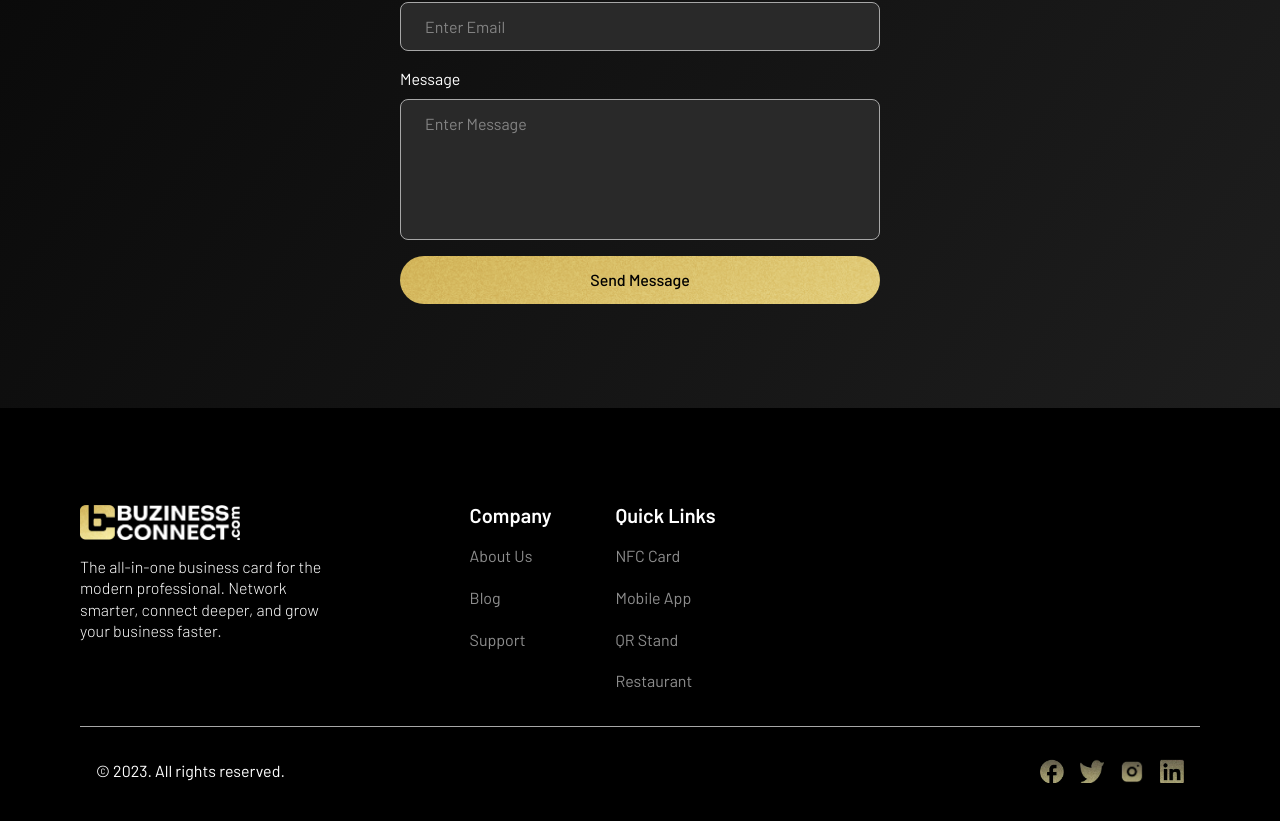
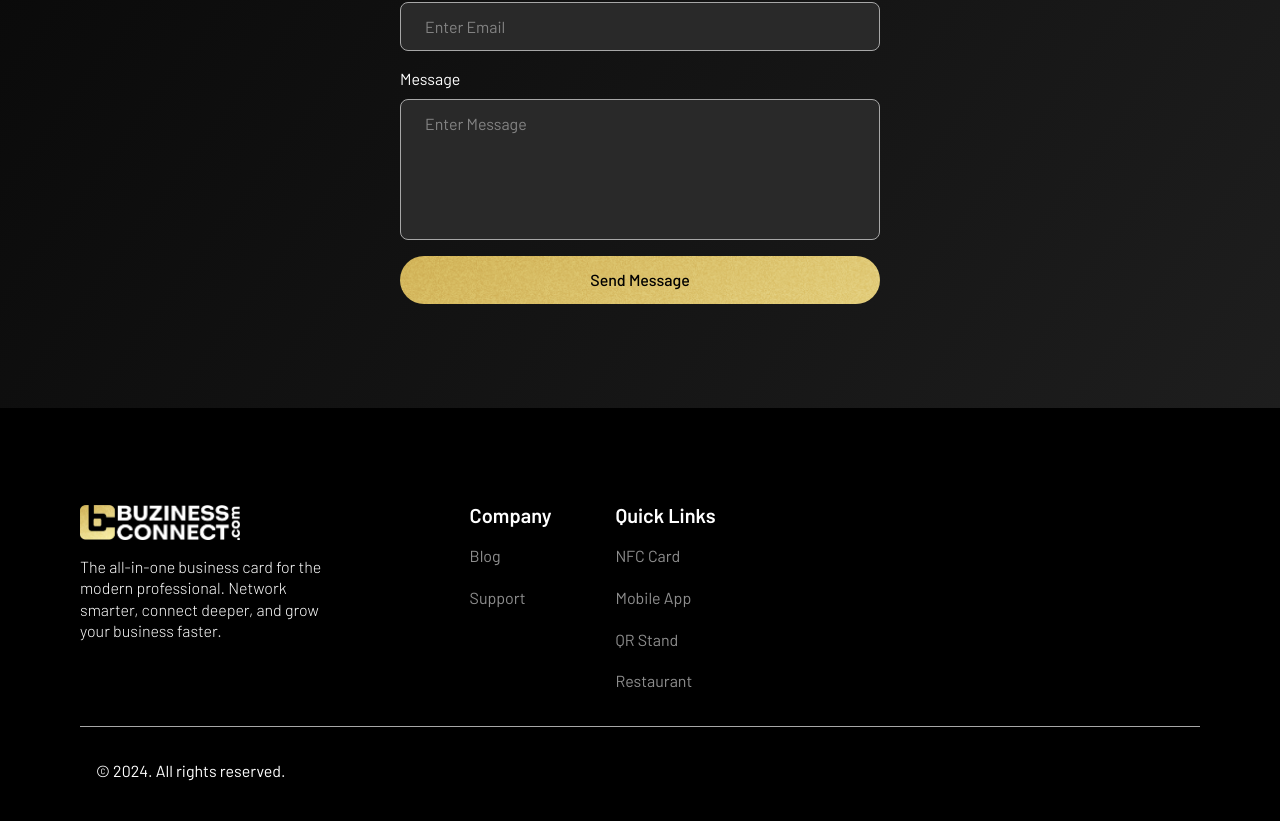
Before and after one commit to XyvinTech/Xcard, a React (Vite) app: page / in a window 1280 px wide. Shown: the part 6035-6856 px from the top of the page. Built offline with nearby package versions, Linux system fonts and the light colour scheme.

Commit message:
#FooterChange

```diff
--- a/src/ui/Footer.jsx
+++ b/src/ui/Footer.jsx
@@ -7,8 +7,15 @@ import twitter from "../assets/images/Footer/twitter.webp";
 import instagram from "../assets/images/Footer/instagram.webp";
 import linkedin from "../assets/images/Footer/linkedin.webp";
 import { Link, useNavigate } from "react-router-dom";
-
-const companyItems = ["About Us", "Blog", "Support"];
+const companyItems = [
+  {
+    label: "Blog",
+  },
+  {
+    label: "Support",
+    href: "/support",
+  },
+];
 
 const quickLinks = [
   { label: "NFC Card", href: "/products/card" },
@@ -62,9 +69,16 @@ const Footer = () => {
           <Stack spacing={2}>
             <Typography variant="h3">Company</Typography>
             {companyItems.map((item, index) => (
-              <Typography key={index} variant="h6" color="text.secondary">
-                {item}
-              </Typography>
+              <Link
+                key={index}
+                to={item?.href}
+                style={{ textDecoration: "none" }}
+              >
+                {" "}
+                <Typography key={index} variant="h6" color="text.secondary">
+                  {item.label}
+                </Typography>
+              </Link>
             ))}
           </Stack>
           <Stack spacing={2}>
@@ -105,8 +119,8 @@ const Footer = () => {
       </Grid>{" "}
       <Grid item xs={12}>
         <Stack padding={2} direction={"row"} justifyContent={"space-between"}>
-          <Typography>© 2023. All rights reserved.</Typography>
-          <Stack spacing={2} direction={"row"}>
+          <Typography>© 2024. All rights reserved.</Typography>
+          {/* <Stack spacing={2} direction={"row"}>
             {socialIcons.map((icon, index) => (
               <Box
                 key={index}
@@ -130,7 +144,7 @@ const Footer = () => {
                 }}
               />
             ))}
-          </Stack>{" "}
+          </Stack>{" "} */}
         </Stack>
       </Grid>
     </Grid>
```
